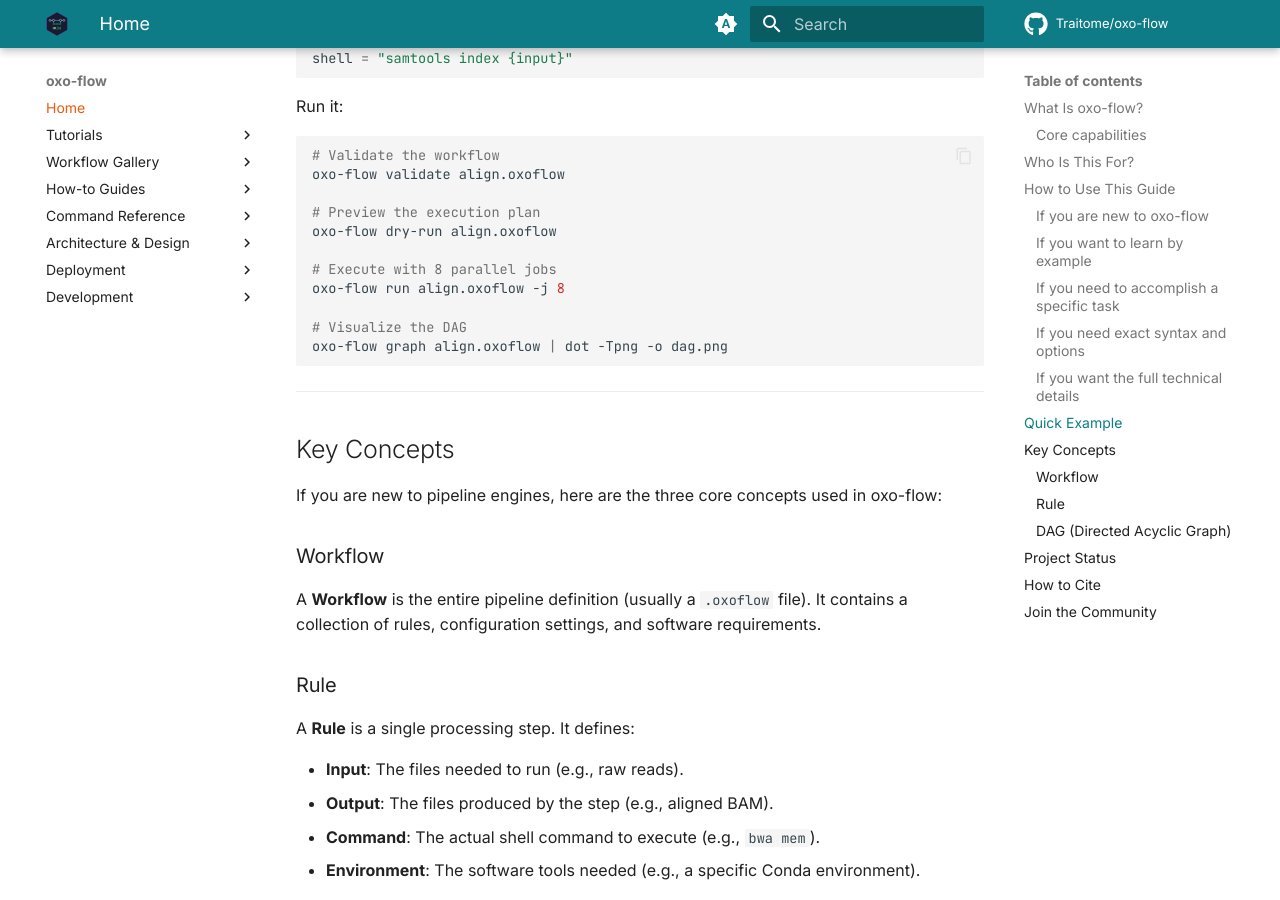
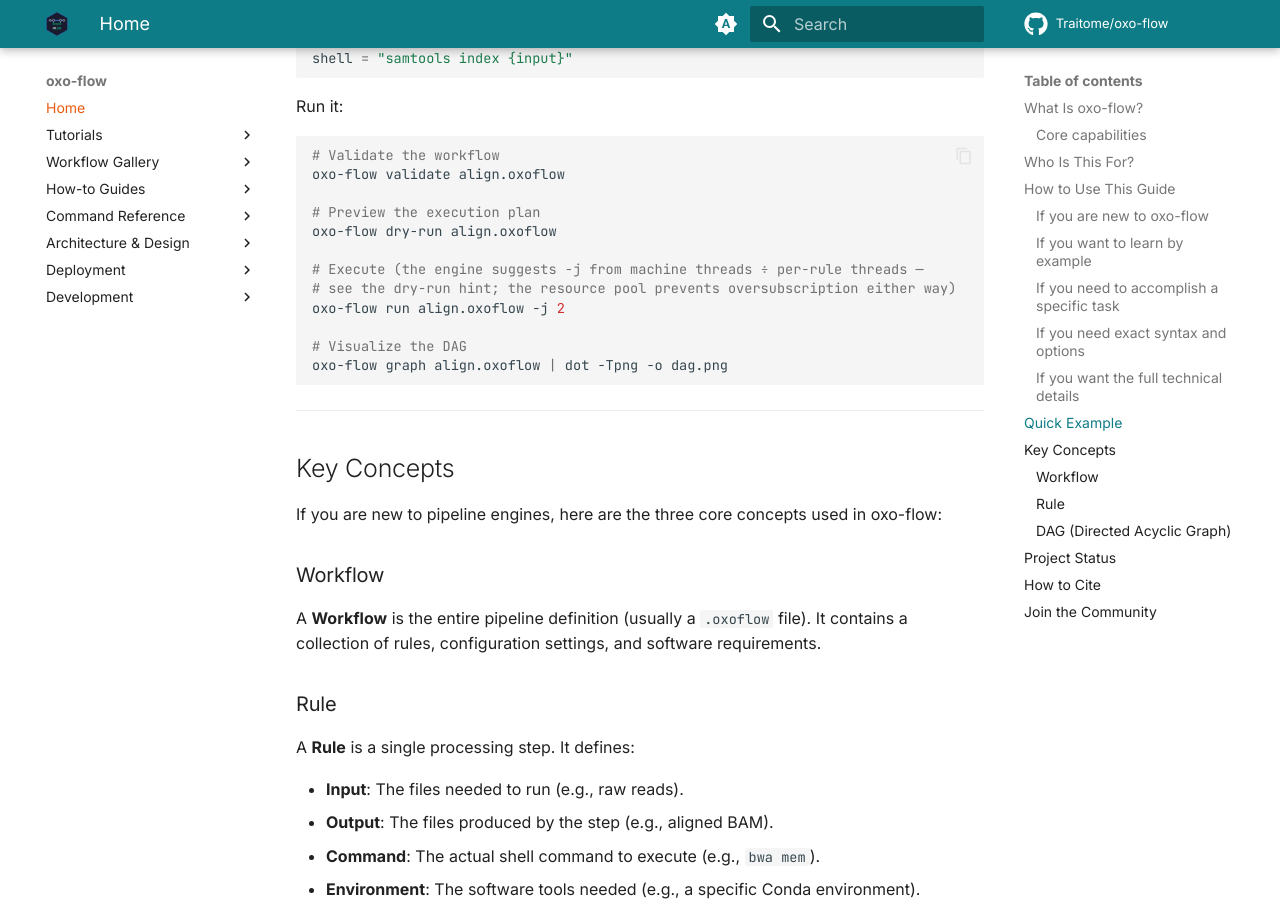
Before and after one commit to Traitome/oxo-flow, an MkDocs documentation site: the page built from docs/guide/src/index.md, in a window 1280 px wide and 900 px high, scrolled down 3929 px. Built offline with MkDocs 1.6.1 and Material for MkDocs 9.7.7, drawn with Linux system fonts in a browser that asks for light colours; comment, search, counter and statistics services are not loaded.

Commit message:
docs: unify -j values with professional suggestion; clarify optional input/output
- first-workflow: run example -j 4 → -j 2 (matched the dry-run
  suggestion already documented in the same tutorial)
- index.md: -j 8 with 16-thread align rule → -j 2 with explanation
  of the suggestion formula and resource-pool safety
- hello-world gallery: document that input AND output are both
  omittable (verified: setup rules without outputs validate clean)

Gallery -j values verified correct (1-thread rules → -j 10 on a
10-thread machine matches system_threads / max_threads_per_rule).

Co-Authored-By: Claude <noreply@anthropic.com>

```diff
--- a/docs/guide/src/index.md
+++ b/docs/guide/src/index.md
@@ -146,8 +146,9 @@ oxo-flow validate align.oxoflow
 # Preview the execution plan
 oxo-flow dry-run align.oxoflow
 
-# Execute with 8 parallel jobs
-oxo-flow run align.oxoflow -j 8
+# Execute (the engine suggests -j from machine threads ÷ per-rule threads —
+# see the dry-run hint; the resource pool prevents oversubscription either way)
+oxo-flow run align.oxoflow -j 2
 
 # Visualize the DAG
 oxo-flow graph align.oxoflow | dot -Tpng -o dag.png
```
Also changed, not shown: docs/guide/src/gallery/hello-world.md (+6 -0 lines), docs/guide/src/tutorials/first-workflow.md (+2 -2 lines).
